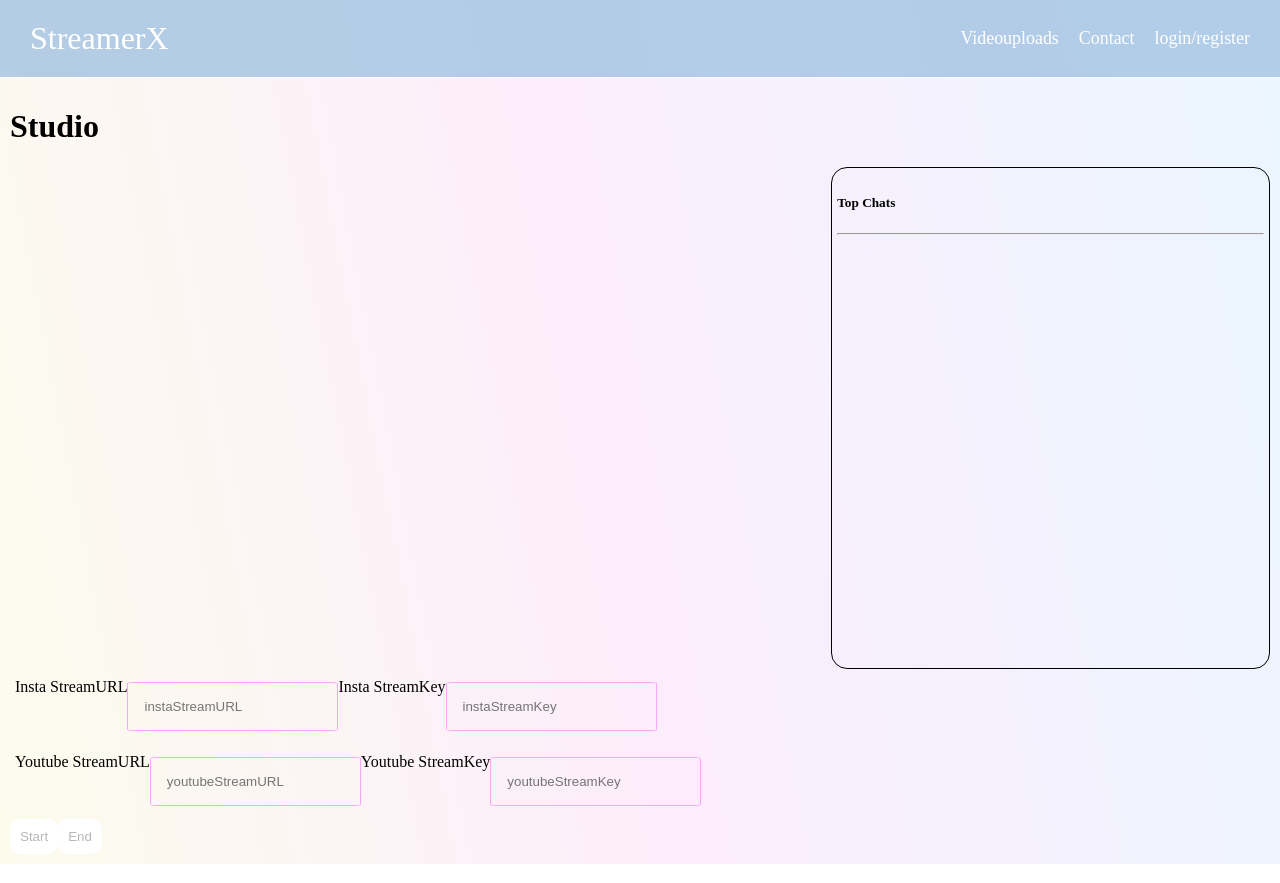
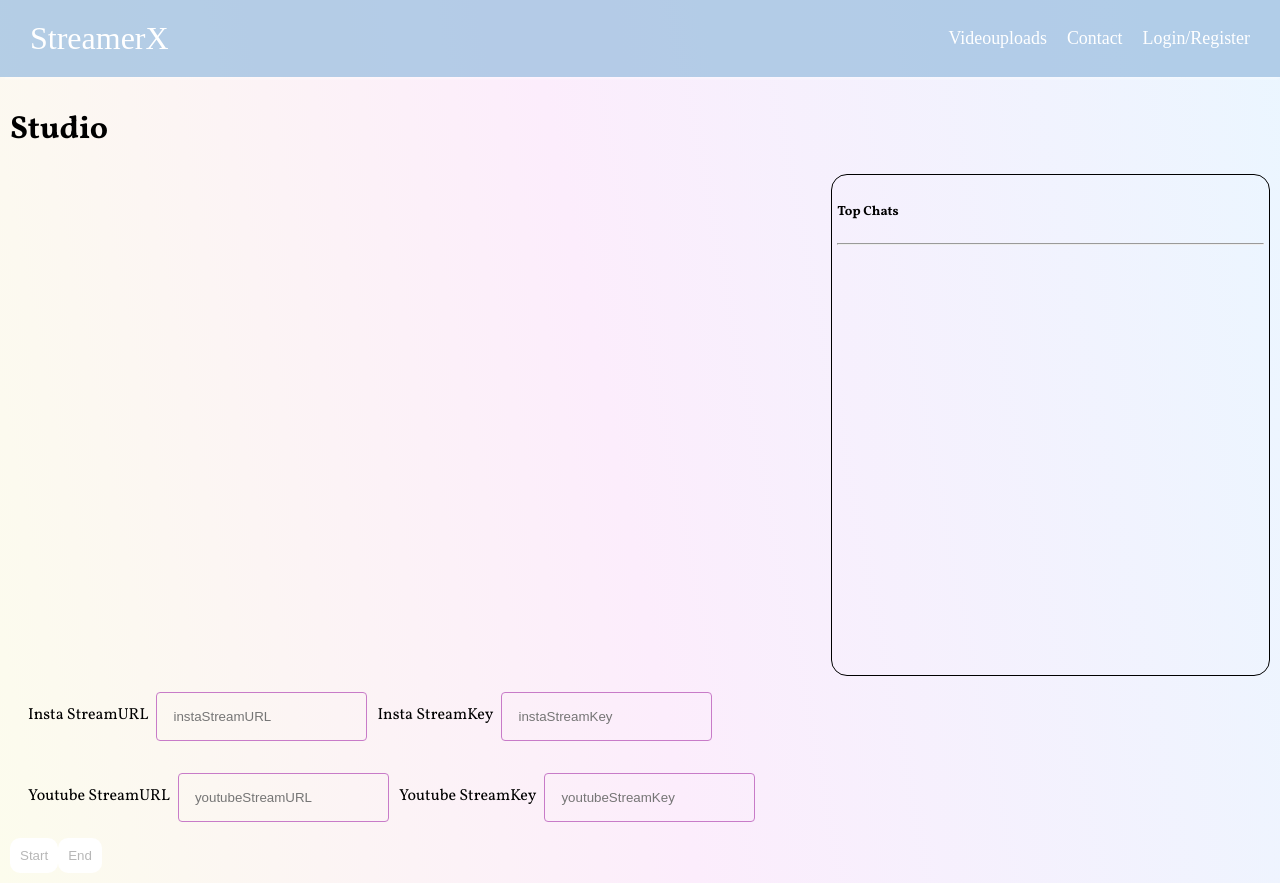
Before and after one commit to KunalAsatkar/streamerx, a React (Vite) app in the folder client/: page /golive in a window 1280 px wide. Built offline with nearby package versions, Linux system fonts and the light colour scheme; no server answers.

Commit message:
updated fonts

```diff
--- a/client/src/App.css
+++ b/client/src/App.css
@@ -1,3 +1,4 @@
+@import url('https://fonts.googleapis.com/css2?family=Play:wght@400;700&family=Vollkorn:ital,wght@0,400..900;1,400..900&display=swap');
 body {
     margin: 0;
     background-image: linear-gradient(79deg, #fcfced, #fcedfc 48%, #ebf6ff);
@@ -11,6 +12,9 @@ body {
     min-height: 100vh;
     align-items: center;
     justify-content: center;
+    font-family: "Vollkorn", serif;
+    font-optical-sizing: auto;
+    font-style: normal;
 }
 
 
@@ -36,7 +40,7 @@ label {
 
 input {
     margin: 0.5rem 0;
-    border: 1px solid #faa6fa;
+    border: 1px solid #c87bc8;
     border-radius: 3%;
     padding: 1rem;
     background-color: transparent;
--- a/client/src/pages/GoLive.jsx
+++ b/client/src/pages/GoLive.jsx
@@ -104,16 +104,24 @@ const GoLive = () => {
 
                 <div className="golive-inputs">
                     <div className="golive-input">
+                        <section className="golive-input-section">
                             <label htmlFor="instaStreamURL">Insta StreamURL</label>
                             <input type='password' value={data.instaStreamURL} onChange={changeHandler} name="instaStreamURL" id="instaStreamURL" placeholder="instaStreamURL" />
+                        </section>
+                        <section className="golive-input-section">
                             <label htmlFor="instaStreamKey">Insta StreamKey</label>
                             <input type="password" value={data.instaStreamKey} onChange={changeHandler} name="instaStreamKey" id="instaStreamKey" placeholder="instaStreamKey" />
+                        </section>
                     </div>
                     <div className="golive-input">
+                        <section className="golive-input-section">
                             <label htmlFor="youtubeStreamURL">Youtube StreamURL</label>
                             <input type='password' value={data.youtubeStreamURL} onChange={changeHandler} name="youtubeStreamURL" id="youtubeStreamURL" placeholder="youtubeStreamURL" />
+                        </section>
+                        <section className="golive-input-section">
                             <label htmlFor="youtubeStreamKey">Youtube StreamKey</label>
                             <input type="password" value={data.youtubeStreamKey} onChange={changeHandler} name="youtubeStreamKey" id="youtubeStreamKey" placeholder="youtubeStreamKey" />
+                        </section>
                     </div>
                 </div>
                 <div className="golive-btns">
--- a/client/src/pages/Login.jsx
+++ b/client/src/pages/Login.jsx
@@ -65,7 +65,7 @@ const Login = () => {
                         <input value={data.password} onChange={changeHandler} type="password" name="password" id="password" placeholder="******" />
                         <button onClick={loginHandler} type="submit">Log In</button>
                     </form>
-                    <p>Don't have account <span onClick={() => { setShowLogin(false); }}>Register Here</span> </p>
+                    <p>Don't have account <span onClick={() => { setShowLogin(false); }}>Signup</span> </p>
                     {errorMessage &&
                         (<p className="error-message">The entered credentials are incorrect</p>)
                     }
--- a/client/src/pages/Navbar.css
+++ b/client/src/pages/Navbar.css
@@ -20,8 +20,12 @@
     align-items: center;
     font-size: 1.12rem;
 }
+.navigation .hamburger-menu{
+    display: none;
+}
 
 .logo {
+    /* background-color: #3b5998;  */
     padding: 0 0 0 10px;
     font-size: 2rem;
 }
--- a/client/src/pages/Navbar.jsx
+++ b/client/src/pages/Navbar.jsx
@@ -4,6 +4,7 @@ import { useState, useEffect } from 'react';
 import profileImage from '../assets/profile.png';
 import { Link, Outlet } from 'react-router-dom'
 import axios from 'axios';
+import {GiHamburgerMenu} from 'react-icons/gi'
 
 
 const Navbar = () => {
@@ -68,7 +69,7 @@ const Navbar = () => {
                         <Link className="head link" to="/about">Contact</Link>
                     </div>
                     {!loggedIn && (<div>
-                        <Link className="head link" to="/auth">login/register</Link>
+                        <Link className="head link" to="/auth">Login/Register</Link>
                     </div>)}
                     {loggedIn && (<div className="profile-container">
                         <button className="user-icon-button" onClick={handleClick} >
@@ -77,6 +78,11 @@ const Navbar = () => {
                         {showProfile && (<Profile
                             onLogout={checkLoggedIn} />)}
                     </div>)}
+                    <div className='hamburger-menu'>
+                            <a href='#'>
+                                <GiHamburgerMenu/>
+                            </a>
+                    </div>
                 </div>
 
             </section >
--- a/client/src/pages/golive.css
+++ b/client/src/pages/golive.css
@@ -1,3 +1,5 @@
+@import url('https://fonts.googleapis.com/css2?family=Play:wght@400;700&family=Vollkorn:ital,wght@0,400..900;1,400..900&display=swap');
+
 .golive-container {
     display: flex;
     flex-direction: row;
@@ -5,6 +7,9 @@
     /* Distribute space between children */
     align-items: flex-start;
     /* Align items at the start of the cross axis */
+    font-family: "Vollkorn", serif;
+    font-optical-sizing: auto;
+    font-style: normal;
 }
 
 .golive-main {
@@ -28,16 +33,31 @@
 
 .golive-inputs {
     display: flex;
+    justify-content: center;
+    /* flex-direction: row; */
     flex-direction: column;
     width: 100%;
 }
 
 .golive-input {
-    margin: 5px;
+    margin: 1vh;
     display: flex;
     flex-direction: row;
+    /* border-radius: 10%; */
 }
-
+.golive-input-section{
+    display: flex;
+    flex-direction: row;
+    justify-content:end;
+    padding-left: 10px;
+}
+.golive-input label{
+    padding-top: 2.5vh;
+    padding-right: 1vh;
+}
+.golive-input input{
+    border-radius: 4px;
+}
 .golive-chats {
     border: 1px solid black;
     border-radius: 1rem;
@@ -50,3 +70,8 @@
 .chats-top {
     padding: 5px;
 }
+/* .label{
+    font-family: "Play", sans-serif;
+    font-weight: 400;
+    font-style: normal;
+} */
--- /dev/null
+++ b/package.json
@@ -0,0 +1,5 @@
+{
+  "dependencies": {
+    "react-icons": "^5.2.0"
+  }
+}
```
Also changed, not shown: 1 other file (tests, documents, lock files or other folders). Lines whose indentation alone changed are shown as unchanged.
